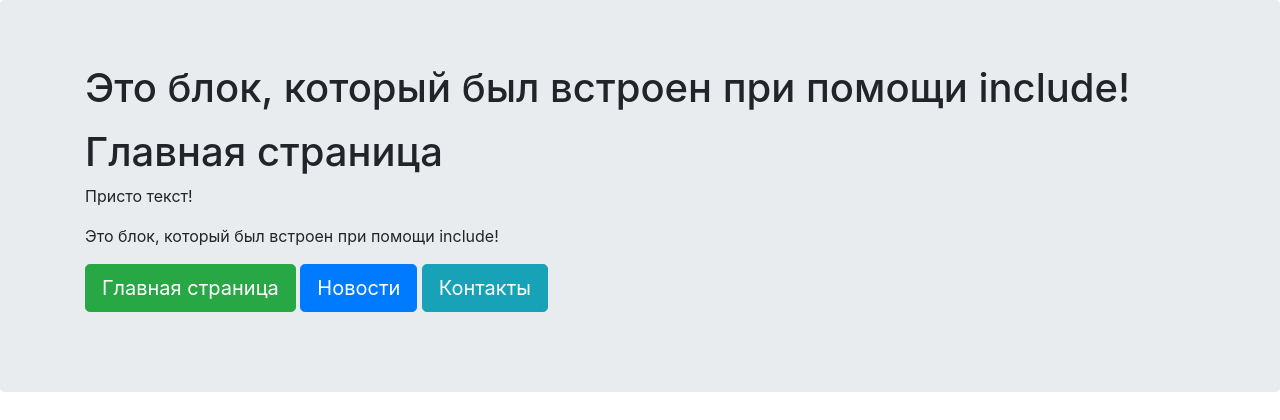
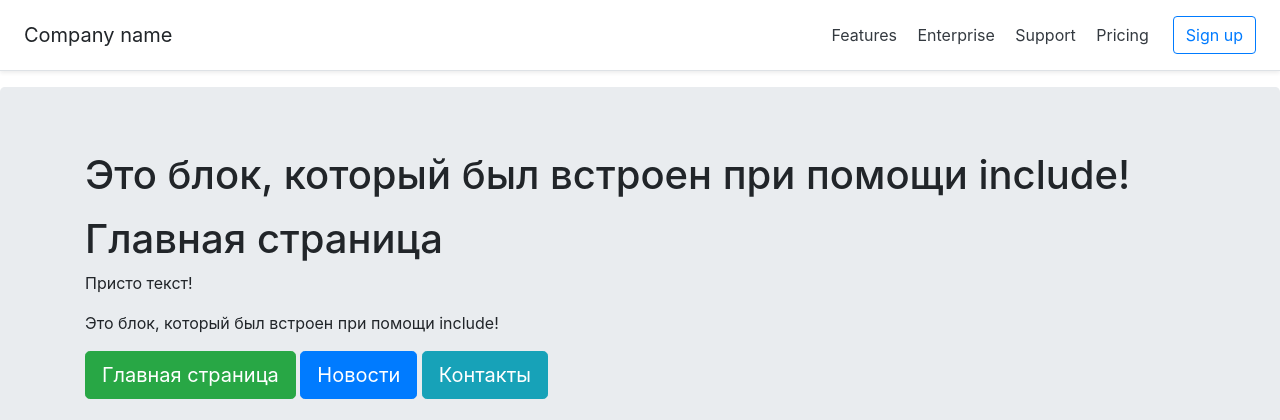
Before and after one commit to DimitryLenchevsky/django-example, a Django app: page /main/ in a window 1280 px wide. Shown: the top 420 px of the page. Run offline with Django 3.2, Linux system fonts and the light colour scheme; some libraries are stand-ins or nearby versions.

Commit message:
top menu

```diff
--- a/src/mainApp/templates/mainApp/wrapper.html
+++ b/src/mainApp/templates/mainApp/wrapper.html
@@ -11,6 +11,16 @@
   <link rel='stylesheet' href='{% static "css/bootstrap.min.css" %}' type='text/css'>
 </head>
 <body>
+    <div class="d-flex flex-column flex-md-row align-items-center p-3 px-md-4 mb-3 bg-white border-bottom shadow-sm">
+  <h5 class="my-0 mr-md-auto font-weight-normal">Company name</h5>
+  <nav class="my-2 my-md-0 mr-md-3">
+    <a class="p-2 text-dark" href="#">Features</a>
+    <a class="p-2 text-dark" href="#">Enterprise</a>
+    <a class="p-2 text-dark" href="#">Support</a>
+    <a class="p-2 text-dark" href="#">Pricing</a>
+  </nav>
+  <a class="btn btn-outline-primary" href="#">Sign up</a>
+</div>
     <div class='jumbotron'>
         <div class='container'>
             <h1>{% include 'mainApp/includes/some_html.html' %}</h1>
```
